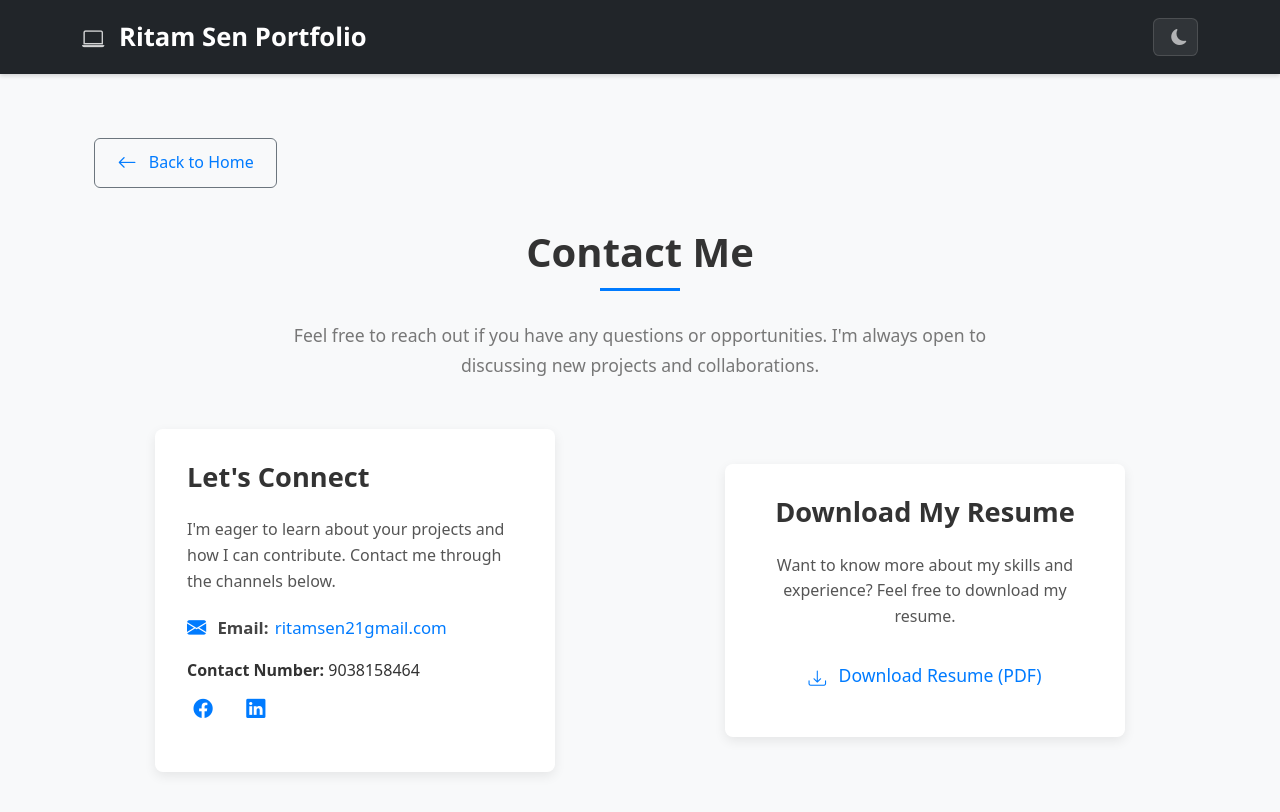
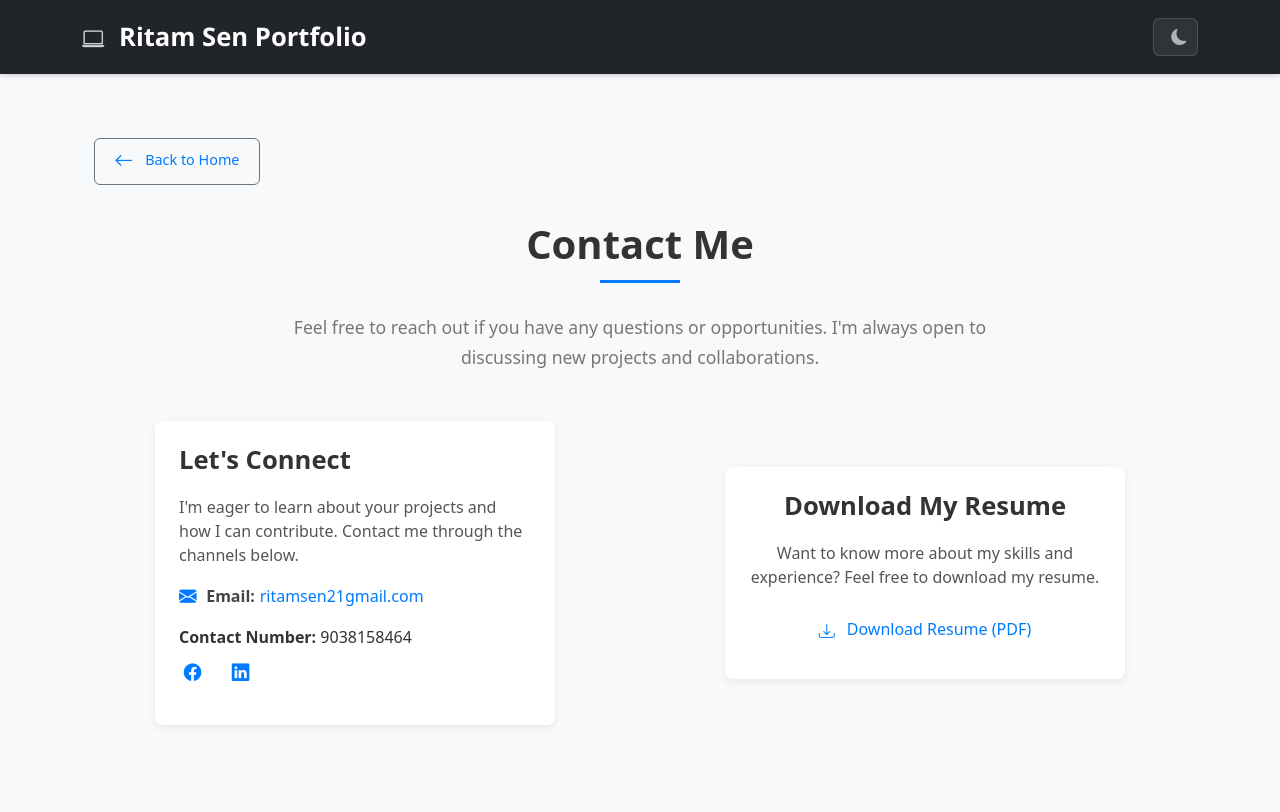
Before and after one commit to ritamsen21/ritam-portfolio-app, an Angular app: page /contact in a window 1280 px wide. Built offline with nearby package versions, Linux system fonts and the light colour scheme.

Commit message:
some changes

```diff
--- a/src/app/components/contact/contact.component.scss
+++ b/src/app/components/contact/contact.component.scss
@@ -1,4 +1,3 @@
-/* src/app/components/contact/contact.component.scss */
 @use '../../../styles.scss' as styles;
 
 .contact-section {
@@ -6,13 +5,10 @@
 
     .section-description {
         max-width: 700px;
-        /* Limit width of description text */
-        margin-left: auto;
-        margin-right: auto;
+        margin: 0 auto 3rem;
         color: #777;
         font-size: 1.1rem;
         line-height: 1.7;
-        margin-bottom: 3rem;
     }
 
     .contact-content {
@@ -20,41 +16,39 @@
         flex-direction: column;
         align-items: center;
         gap: 3rem;
-        /* Spacing between contact info and resume sections */
 
         @media (min-width: 768px) {
             flex-direction: row;
-            /* Side-by-side layout on larger screens */
             justify-content: space-around;
             text-align: left;
-            /* Left-align text in sections on larger screens */
         }
     }
 
     .contact-info,
     .resume-download {
-        padding: 2rem;
+        padding: 1.5rem;
         border-radius: 8px;
         background-color: #fff;
-        /* White background for sections */
-        box-shadow: 0 4px 12px rgba(0, 0, 0, 0.08);
-        /* Subtle shadow */
+        box-shadow: 0 3px 10px rgba(0, 0, 0, 0.07);
         max-width: 400px;
-        /* Limit width of each section */
         width: 100%;
     }
 
     h3 {
-        font-size: 1.7rem;
-        margin-bottom: 1.5rem;
+        font-size: 1.6rem;
+        /* Slightly smaller heading */
+        margin-bottom: 1.2rem;
+        /* Slightly reduced margin */
         color: #333;
         font-weight: 600;
     }
 
-    p {
+    p,
+    .contact-list li {
         color: #555;
-        line-height: 1.6;
-        margin-bottom: 1.2rem;
+        line-height: 1.5;
+        margin-bottom: 1rem;
+        font-size: 1rem;
     }
 
     .contact-list {
@@ -63,21 +57,18 @@
         margin: 0;
 
         li {
-            margin-bottom: 1rem;
             display: flex;
             align-items: center;
-            font-size: 1.05rem;
-            color: #666;
 
             i.bi {
-                margin-right: 0.7rem;
-                font-size: 1.2rem;
+                margin-right: 0.6rem;
+                font-size: 1.1rem;
                 color: styles.$primary-color;
-                /* Use primary color for icons */
             }
 
             strong {
-                margin-right: 0.4rem;
+                margin-right: 0.3rem;
+                /* Reduced margin */
                 font-weight: 600;
                 color: #444;
             }
@@ -95,64 +86,61 @@
 
     .social-icons {
         display: inline-block;
-        /* Keep icons inline but allow width/height adjustments */
-        margin-top: 0.8rem;
+        margin-top: 0.6rem;
+        /* Reduced margin */
     }
 
     .social-icon-link {
         display: inline-flex;
-        /* Use flexbox for better icon alignment */
         align-items: center;
         justify-content: center;
-        font-size: 1.5rem;
-        /* Icon size */
+        font-size: 1.4rem;
         color: #777;
-        margin: 0 0.4rem;
+        margin: 0 0.3rem;
         transition: color 0.2s ease-in-out;
 
         &:hover {
             color: styles.$primary-color;
-            /* Hover color */
         }
     }
 
-
     .resume-download {
         text-align: center;
-        /* Center align content in resume section */
     }
 
     .resume-btn {
-        padding: 0.8rem 2rem;
-        font-size: 1.1rem;
+        padding: 0.7rem 1.8rem;
+        /* Reduced padding */
+        font-size: 1rem;
+        /* Reduced font size */
         font-weight: 500;
         border-radius: 0.5rem;
         transition: background-color 0.3s ease;
 
         i.bi {
-            font-size: 1.1rem;
+            font-size: 1rem;
+            /* Reduced icon size in button */
         }
     }
 
-    /* src/app/components/contact/contact.component.scss (Add at the end - Optional Styling) */
 
     .back-to-home-link {
-        margin-bottom: 2rem;
-        /* Add some space below the back link */
+        margin-bottom: 1.8rem;
+        /* Reduced margin */
         text-align: left;
-        /* Align link to the left */
 
         @media (min-width: 768px) {
-            /* On larger screens */
             text-align: left;
-            /* Keep left alignment */
-            margin-bottom: 2.5rem;
+            margin-bottom: 2.2rem;
+            /* Reduced margin for larger screens */
         }
     }
 
     .back-home-btn {
-        padding: 0.6rem 1.4rem;
-        font-size: 1rem;
+        padding: 0.5rem 1.2rem;
+        /* Reduced padding */
+        font-size: 0.9rem;
+        /* Reduced font size */
         font-weight: 500;
     }
 }
```
